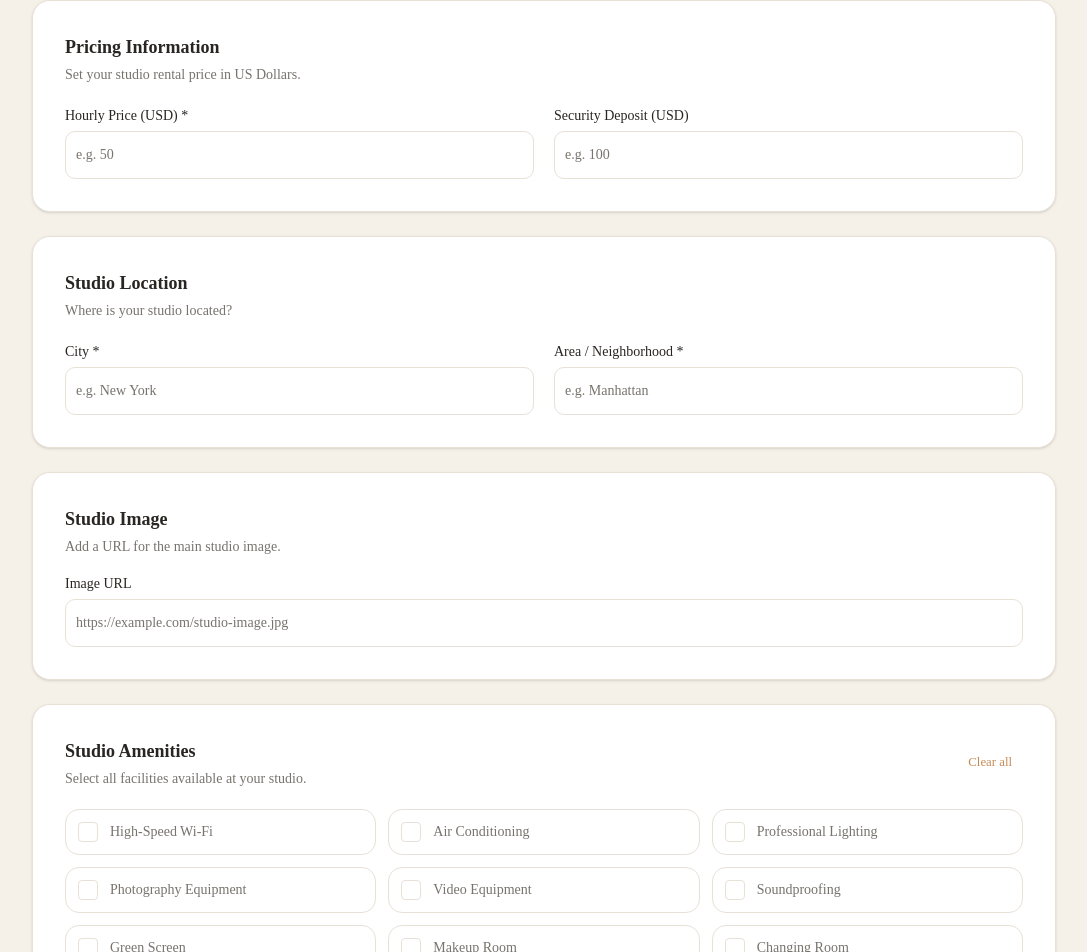
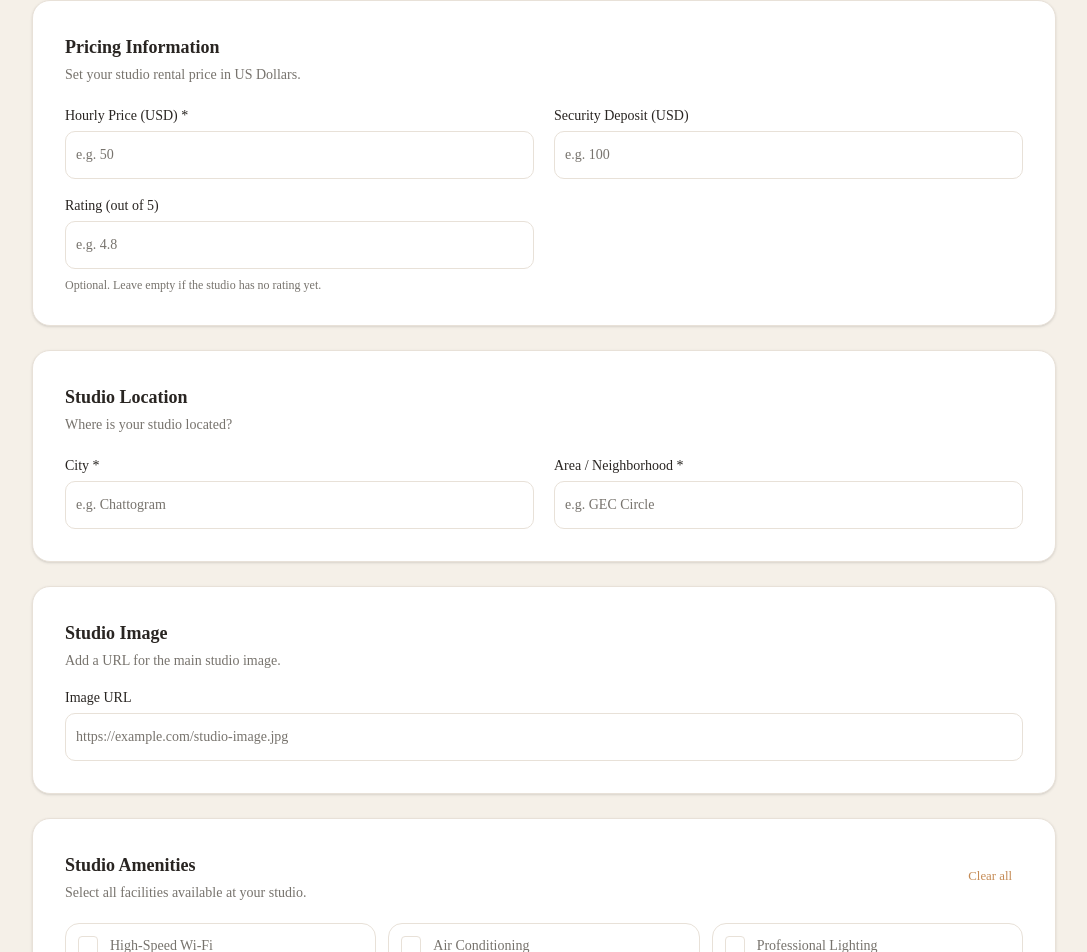
Before and after one commit to abdulkader02/A8-StudioSpace, a Next.js app: page /add-studio in a window 1280 px wide. Shown: the part 817-1769 px from the top of the page, without its empty margins (96-1183 px from the left). Built offline with nearby package versions, Linux system fonts and the light colour scheme.

Commit message:
complete add studio section

```diff
--- a/src/app/add-studio/page.tsx
+++ b/src/app/add-studio/page.tsx
@@ -1,13 +1,7 @@
-
 "use client";
 
 import { useState } from "react";
-import {
-  Check,
-  PackagePlus,
-  RotateCcw,
-  X,
-} from "lucide-react";
+import { Check, PackagePlus, RotateCcw } from "lucide-react";
 
 import { Button } from "@/components/ui/button";
 import { Input } from "@/components/ui/input";
@@ -37,6 +31,7 @@ type FormValues = {
   city: string;
   area: string;
   imageUrl: string;
+  rating: string;
   amenities: string[];
   description: string;
 };
@@ -52,6 +47,7 @@ const initialForm: FormValues = {
   city: "",
   area: "",
   imageUrl: "",
+  rating: "",
   amenities: [],
   description: "",
 };
@@ -87,8 +83,11 @@ const amenities = [
 
 export default function AddStudioPage() {
   const [form, setForm] = useState<FormValues>(initialForm);
+  const [isSubmitting, setIsSubmitting] = useState(false);
+  const [message, setMessage] = useState("");
+  const [messageType, setMessageType] = useState<"success" | "error" | "">("");
 
-  // Replace this state with your actual Better Auth session data.
+  // Replace this state with actual Better Auth session data.
   const [adminSession] = useState<AdminSession | null>(null);
 
   const update = (field: TextField, value: string) => {
@@ -109,12 +108,20 @@ export default function AddStudioPage() {
 
   const handleReset = () => {
     setForm(initialForm);
+    setMessage("");
+    setMessageType("");
   };
 
-  const handleSubmit = (event: React.FormEvent<HTMLFormElement>) => {
+  const handleSubmit = async (
+    event: React.FormEvent<HTMLFormElement>
+  ) => {
     event.preventDefault();
 
-    const payload = {
+    setIsSubmitting(true);
+    setMessage("");
+    setMessageType("");
+
+    const studioData = {
       title: form.title.trim(),
       category: form.category,
       price: Number(form.price),
@@ -126,22 +133,53 @@ export default function AddStudioPage() {
         city: form.city.trim(),
         area: form.area.trim(),
       },
-      images: form.imageUrl.trim() ? [form.imageUrl.trim()] : [],
+      imageUrl: form.imageUrl.trim(),
       amenities: form.amenities,
       description: form.description.trim(),
+      rating: Number(form.rating || 0),
       isPublished: false,
       isFeatured: false,
     };
 
-    console.log("New Studio Data:", payload);
+    try {
+      const res = await fetch("http://localhost:5000/add-studio", {
+        method: "POST",
+        headers: {
+          "Content-Type": "application/json",
+        },
+        body: JSON.stringify(studioData),
+      });
 
-    // TODO: Connect this payload to your Express API.
+      const result = await res.json();
+
+      if (!res.ok) {
+        throw new Error(result.message || "Failed to add studio");
+      }
+
+      console.log("Server response:", result);
+      console.log("Studio data:", studioData);
+
+      setMessage("Studio added successfully!");
+      setMessageType("success");
+
+      setForm(initialForm);
+    } catch (error) {
+      console.error("Add Studio Error:", error);
+
+      setMessage(
+        error instanceof Error
+          ? error.message
+          : "Something went wrong. Please try again."
+      );
+      setMessageType("error");
+    } finally {
+      setIsSubmitting(false);
+    }
   };
 
   return (
     <main className="min-h-screen bg-brand-ivory px-4 py-10 sm:px-6 lg:px-8">
       <div className="mx-auto max-w-5xl">
-
         {/* Page Header */}
         <div className="mb-8">
           <div className="mb-3 inline-flex items-center gap-2 rounded-full border border-brand-bronze/30 bg-brand-bronze-light/20 px-3 py-1 text-sm font-medium text-brand-bronze">
@@ -159,7 +197,6 @@ export default function AddStudioPage() {
         </div>
 
         <form onSubmit={handleSubmit} className="space-y-6">
-
           {/* Admin Information */}
           <section className="rounded-2xl border border-brand-border bg-white p-6 shadow-sm sm:p-8">
             <div className="mb-5">
@@ -208,6 +245,7 @@ export default function AddStudioPage() {
               <h2 className="text-lg font-semibold text-brand-charcoal">
                 Basic Information
               </h2>
+
               <p className="mt-1 text-sm text-brand-stone">
                 Provide the essential details about your studio.
               </p>
@@ -216,6 +254,7 @@ export default function AddStudioPage() {
             <div className="grid gap-5 sm:grid-cols-2">
               <div className="grid gap-2 sm:col-span-2">
                 <Label htmlFor="title">Studio Name *</Label>
+
                 <Input
                   id="title"
                   value={form.title}
@@ -250,6 +289,7 @@ export default function AddStudioPage() {
 
               <div className="grid gap-2">
                 <Label htmlFor="capacity">Guest Capacity *</Label>
+
                 <Input
                   id="capacity"
                   type="number"
@@ -270,6 +310,7 @@ export default function AddStudioPage() {
               <h2 className="text-lg font-semibold text-brand-charcoal">
                 Pricing Information
               </h2>
+
               <p className="mt-1 text-sm text-brand-stone">
                 Set your studio rental price in US Dollars.
               </p>
@@ -278,6 +319,7 @@ export default function AddStudioPage() {
             <div className="grid gap-5 sm:grid-cols-2">
               <div className="grid gap-2">
                 <Label htmlFor="price">Hourly Price (USD) *</Label>
+
                 <Input
                   id="price"
                   type="number"
@@ -295,6 +337,7 @@ export default function AddStudioPage() {
                 <Label htmlFor="securityDeposit">
                   Security Deposit (USD)
                 </Label>
+
                 <Input
                   id="securityDeposit"
                   type="number"
@@ -308,6 +351,26 @@ export default function AddStudioPage() {
                   className="h-12"
                 />
               </div>
+
+              <div className="grid gap-2">
+                <Label htmlFor="rating">Rating (out of 5)</Label>
+
+                <Input
+                  id="rating"
+                  type="number"
+                  min="0"
+                  max="5"
+                  step="0.1"
+                  value={form.rating}
+                  onChange={(e) => update("rating", e.target.value)}
+                  placeholder="e.g. 4.8"
+                  className="h-12"
+                />
+
+                <p className="text-xs text-brand-stone">
+                  Optional. Leave empty if the studio has no rating yet.
+                </p>
+              </div>
             </div>
           </section>
 
@@ -317,6 +380,7 @@ export default function AddStudioPage() {
               <h2 className="text-lg font-semibold text-brand-charcoal">
                 Studio Location
               </h2>
+
               <p className="mt-1 text-sm text-brand-stone">
                 Where is your studio located?
               </p>
@@ -325,11 +389,12 @@ export default function AddStudioPage() {
             <div className="grid gap-5 sm:grid-cols-2">
               <div className="grid gap-2">
                 <Label htmlFor="city">City *</Label>
+
                 <Input
                   id="city"
                   value={form.city}
                   onChange={(e) => update("city", e.target.value)}
-                  placeholder="e.g. New York"
+                  placeholder="e.g. Chattogram"
                   className="h-12"
                   required
                 />
@@ -337,11 +402,12 @@ export default function AddStudioPage() {
 
               <div className="grid gap-2">
                 <Label htmlFor="area">Area / Neighborhood *</Label>
+
                 <Input
                   id="area"
                   value={form.area}
                   onChange={(e) => update("area", e.target.value)}
-                  placeholder="e.g. Manhattan"
+                  placeholder="e.g. GEC Circle"
                   className="h-12"
                   required
                 />
@@ -355,6 +421,7 @@ export default function AddStudioPage() {
               <h2 className="text-lg font-semibold text-brand-charcoal">
                 Studio Image
               </h2>
+
               <p className="mt-1 text-sm text-brand-stone">
                 Add a URL for the main studio image.
               </p>
@@ -362,6 +429,7 @@ export default function AddStudioPage() {
 
             <div className="grid gap-2">
               <Label htmlFor="imageUrl">Image URL</Label>
+
               <Input
                 id="imageUrl"
                 type="url"
@@ -380,6 +448,7 @@ export default function AddStudioPage() {
                 <h2 className="text-lg font-semibold text-brand-charcoal">
                   Studio Amenities
                 </h2>
+
                 <p className="mt-1 text-sm text-brand-stone">
                   Select all facilities available at your studio.
                 </p>
@@ -440,13 +509,16 @@ export default function AddStudioPage() {
               <h2 className="text-lg font-semibold text-brand-charcoal">
                 Studio Description
               </h2>
+
               <p className="mt-1 text-sm text-brand-stone">
-                Describe your studio and what makes it suitable for creative work.
+                Describe your studio and what makes it suitable for creative
+                work.
               </p>
             </div>
 
             <div className="grid gap-2">
               <Label htmlFor="description">Description *</Label>
+
               <Textarea
                 id="description"
                 value={form.description}
@@ -458,12 +530,27 @@ export default function AddStudioPage() {
             </div>
           </section>
 
+          {/* Success / Error Message */}
+          {message && (
+            <div
+              role="status"
+              className={`rounded-xl border px-4 py-3 text-sm ${
+                messageType === "success"
+                  ? "border-green-200 bg-green-50 text-green-700"
+                  : "border-red-200 bg-red-50 text-red-700"
+              }`}
+            >
+              {message}
+            </div>
+          )}
+
           {/* Actions */}
           <div className="flex flex-col-reverse gap-3 sm:flex-row sm:justify-end">
             <Button
               type="button"
               variant="outline"
               onClick={handleReset}
+              disabled={isSubmitting}
               className="h-12 border-brand-border text-brand-charcoal hover:bg-brand-ivory"
             >
               <RotateCcw className="mr-2 h-4 w-4" />
@@ -472,10 +559,11 @@ export default function AddStudioPage() {
 
             <Button
               type="submit"
+              disabled={isSubmitting}
               className="h-12 bg-brand-bronze px-8 text-white hover:bg-brand-bronze-hover"
             >
               <PackagePlus className="mr-2 h-4 w-4" />
-              Add Studio
+              {isSubmitting ? "Adding Studio..." : "Add Studio"}
             </Button>
           </div>
         </form>
--- a/src/app/layout.tsx
+++ b/src/app/layout.tsx
@@ -15,7 +15,7 @@ const geistMono = Geist_Mono({
 });
 
 export const metadata: Metadata = {
-  title: "Create Next App",
+  title: "Studio Space",
   description: "Generated by create next app",
 };
 
--- a/src/app/page.tsx
+++ b/src/app/page.tsx
@@ -1,5 +1,5 @@
 import Hero from "@/components/home/Hero";
-import Categories from "@/components/home/Categories";
+import Featured from "@/components/home/Featured";
 import HowItWorks from "@/components/home/HowItWorks";
 import TrustSafety from "@/components/home/TrustSafety";
 
@@ -7,7 +7,7 @@ export default function Home() {
   return (
     <div>
       <Hero />
-      <Categories />
+      <Featured />
       <HowItWorks />
       <TrustSafety />
     </div>
--- /dev/null
+++ b/src/app/studios/page.tsx
@@ -0,0 +1,10 @@
+
+const AllStudiosPage = () => {
+    return (
+        <div>
+            AllStudiosPage
+        </div>
+    );
+};
+
+export default AllStudiosPage;
--- a/src/components/home/Navbar.tsx
+++ b/src/components/home/Navbar.tsx
@@ -11,8 +11,8 @@ import Image from "next/image";
 const navLinks = [
   { name: "Home", href: "/" },
   { name: "Explore Studios", href: "/studios" },
-  { name: "How It Works", href: "#how-it-works" },
-  { name: "About Us", href: "#aboutus" },
+  { name: "How It Works", href: "/#how-it-works" },
+  { name: "About Us", href: "/#about-us" },
 ];
 
 export default function Navbar() {
--- a/src/components/home/TrustSafety.tsx
+++ b/src/components/home/TrustSafety.tsx
@@ -65,7 +65,7 @@ const assurances: Feature[] = [
 export default function TrustSafety() {
   return (
     <section
-      id="aboutus"
+      id="about-us"
       aria-labelledby="trust-safety-heading"
       className="relative overflow-hidden bg-brand-ivory-dark py-20 sm:py-24 lg:py-28"
     >
```
Also changed, not shown: src/components/home/Featured.tsx (renamed from src/components/home/Categories.tsx), 1 other file (tests, documents, lock files or other folders).
